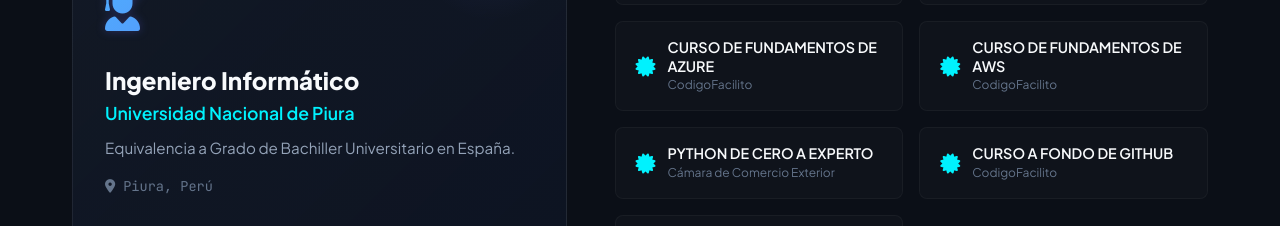
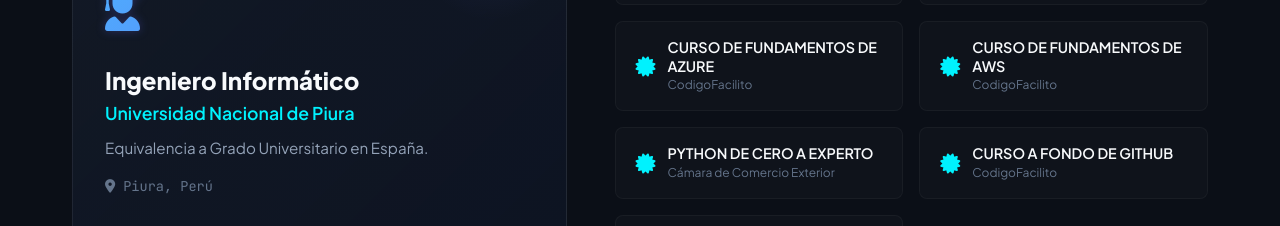
Before and after one commit to EJSanchezG/My-Landing-Page, a React (Vite) app: page / in a window 1280 px wide. Shown: the part 4800-5026 px from the top of the page. Built offline with nearby package versions, Linux system fonts and the light colour scheme.

Commit message:
docs(translations): actualiza informacion de Formacion

```diff
--- a/src/data/translations.js
+++ b/src/data/translations.js
@@ -115,7 +115,7 @@ export const translations = {
       degree: {
         title: "Ingeniero Informático",
         institution: "Universidad Nacional de Piura",
-        detail: "Equivalencia a Grado de Bachiller Universitario en España.",
+        detail: "Equivalencia a Grado Universitario en España.",
         location: "Piura, Perú"
       },
       certificationsTitle: "Certificaciones Técnicas",
@@ -267,7 +267,7 @@ export const translations = {
       degree: {
         title: "Computer Engineer",
         institution: "Universidad Nacional de Piura",
-        detail: "Equivalence to Bachelor's Degree in Spain.",
+        detail: "Equivalence to a University Degree in Spain.",
         location: "Piura, Peru"
       },
       certificationsTitle: "Technical Certifications",
```
